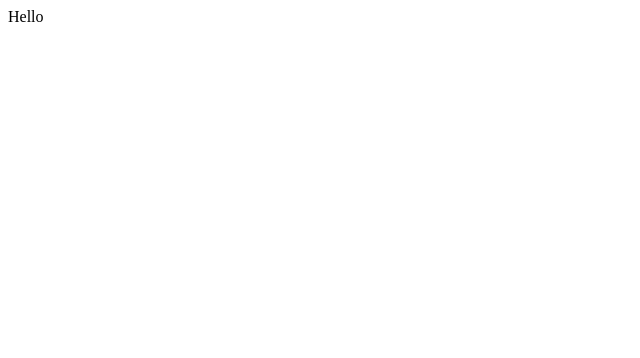
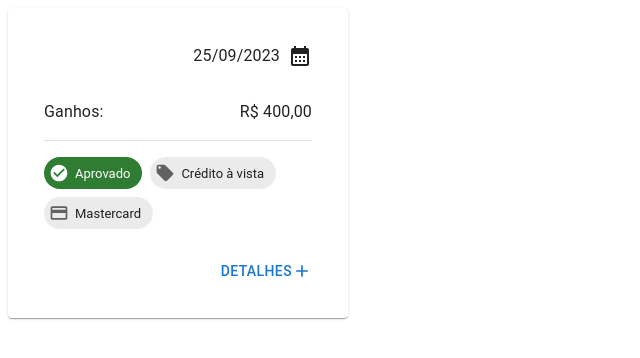
Before and after one commit to ravenascampos/desafio-cielo-frontend, a React (Vite) app: page / in a window 1280 px wide. Shown: the top 358 px of the page, without its empty margins (0-640 px from the left). Built offline with nearby package versions, Linux system fonts and the light colour scheme; data requests are answered from the project's data file.

Commit message:
feat: cardHome component

```diff
--- /dev/null
+++ b/src/pages/Home/components/Card/index.tsx
@@ -0,0 +1,75 @@
+import {Button, Card, CardActions, CardContent, Chip, Divider, Grid, Typography} from '@mui/material'
+import CalendarMonthIcon from '@mui/icons-material/CalendarMonth';
+import AddIcon from '@mui/icons-material/Add';
+import CreditCardIcon from '@mui/icons-material/CreditCard';
+import CheckCircleIcon from '@mui/icons-material/CheckCircle';
+import LocalOfferIcon from '@mui/icons-material/LocalOffer';
+
+function CardHome() {
+  return (
+    <Card
+    sx={{
+      maxWidth: 300,
+      padding: '20px'
+     }}
+    >
+      <CardContent>
+            <Grid
+              display='flex'
+              justifyContent='flex-end'
+              gap={1}
+              mb={4}
+            >
+              <Typography>25/09/2023</Typography>
+              <CalendarMonthIcon/>
+            </Grid>
+          <Grid
+            display='flex'
+            direction='row'
+            justifyContent='space-between'
+            mb={2}
+            mt={2}
+          >
+            <Typography>Ganhos:</Typography>
+            <Typography>R$ 400,00</Typography>
+          </Grid>
+          <Divider/>
+          <Grid
+            display='flex'
+            direction='row'
+            flexWrap='wrap'
+            justifyContent='flex-start'
+            mt={2}
+            gap={1}
+          >
+            <Chip
+              label='Aprovado'
+              icon={<CheckCircleIcon fontSize='small'/>}
+              color='success'
+            />
+            <Chip
+              label='Crédito à vista'
+              icon={<LocalOfferIcon fontSize='small'/>}
+            />
+            <Chip
+              label='Mastercard'
+              icon={<CreditCardIcon fontSize='small'/>}
+            />
+        </Grid>
+      </CardContent>
+      <CardActions
+        sx={{
+          display: 'flex',
+          justifyContent: 'flex-end'
+        }}
+      >
+        <Button>
+          Detalhes
+          <AddIcon fontSize='small'/>
+        </Button>
+      </CardActions>
+    </Card>
+  )
+}
+
+export default CardHome
--- a/src/pages/Home/index.tsx
+++ b/src/pages/Home/index.tsx
@@ -1,4 +1,5 @@
 import { useExtracts } from "@/services/extract/extract.hooks";
+import CardHome from "./components/Card";
 
 
 
@@ -7,7 +8,7 @@ function Home() {
 
   console.log('data', data)
   return (
-    <div>Hello</div>
+    <CardHome/>
   )
 }
 
```
